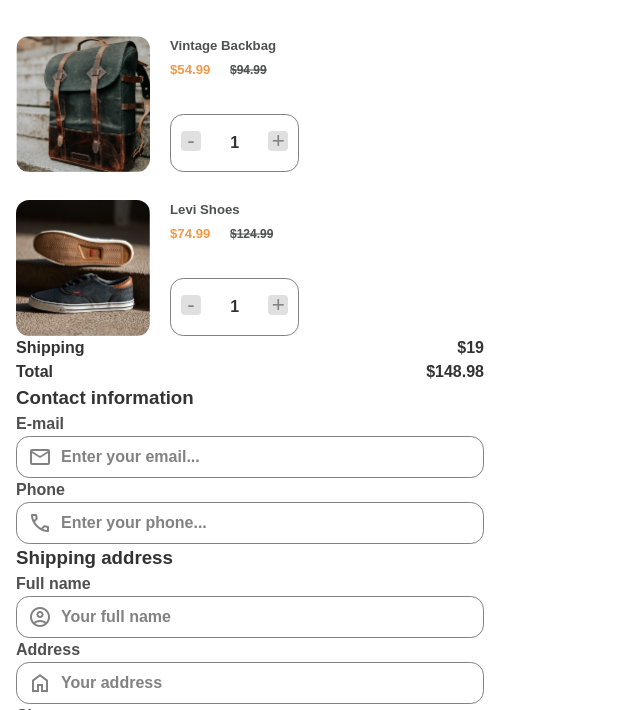
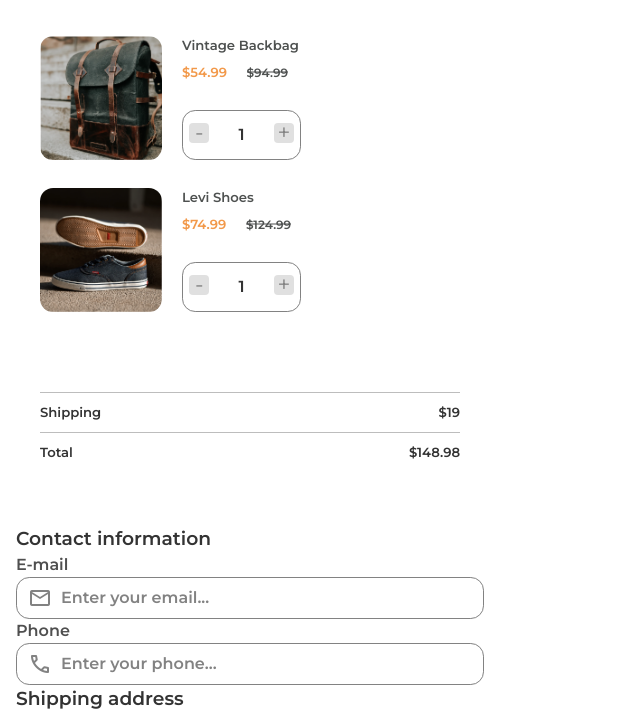
Before and after one commit to monk-tests/dev-challenges-checkout-page, a plain HTML site: page index.html in a window 1280 px wide. Shown: the part 80-790 px from the top of the page, without its empty margins (0-640 px from the left). Drawn offline with nearby package versions, Linux system fonts and the light colour scheme.

Commit message:
second commit

```diff
--- a/index.html
+++ b/index.html
@@ -7,6 +7,12 @@
         <link
             rel="stylesheet"
             href="https://fonts.googleapis.com/css2?family=Material+Symbols+Outlined:opsz,wght,FILL,GRAD@48,400,1,0"
+        />
+        <link rel="preconnect" href="https://fonts.googleapis.com" />
+        <link rel="preconnect" href="https://fonts.gstatic.com" crossorigin />
+        <link
+            href="https://fonts.googleapis.com/css2?family=Montserrat:wght@400;500;600;700&display=swap"
+            rel="stylesheet"
         />
         <title>Checkout</title>
         <link rel="stylesheet" href="style.css" />
@@ -36,7 +42,9 @@
                         </picture>
                         <div class="item-details">
                             <h3 class="item-name">Levi Shoes</h3>
-                            <p class="item-price">$74.99 <span>$124.99</span></p>
+                            <p class="item-price">
+                                $74.99 <span>$124.99</span>
+                            </p>
                             <div>
                                 <button>-</button>
                                 <p>1</p>
--- a/style.css
+++ b/style.css
@@ -261,6 +261,7 @@ select {
 }
 .cart {
     margin-top: 3rem;
+    padding: 0 1.5rem;
 }
 .items {
     display: grid;
@@ -278,13 +279,13 @@ select {
     flex-grow: 2;
 }
 .item img {
-    max-width: 134px;
+    max-width: 122px;
 }
 .item-name, .item-price {
     font-size: var(--fs-200);
 }
 .item-price {
-    margin-top: .25rem;
+    margin-top: .45rem;
 }
 .item-price span{
     position: relative;
@@ -307,6 +308,23 @@ select {
     display: flex;
     gap: 1.825rem;
     max-width: max-content;
-    padding: 1rem .625rem;
+    padding: .75rem .4rem;
     margin-top: auto;
 }
+
+.other-details {
+    margin-top: 5rem;
+}
+.other-details div {
+    border-top: 1px solid #BDBDBD;
+    padding: .625rem 0;
+}
+.other-details div p{
+    font-size: var(--fs-200);
+}
+
+/* * other information */
+
+.other-information {
+    margin-top: 3.25rem;
+}
```
